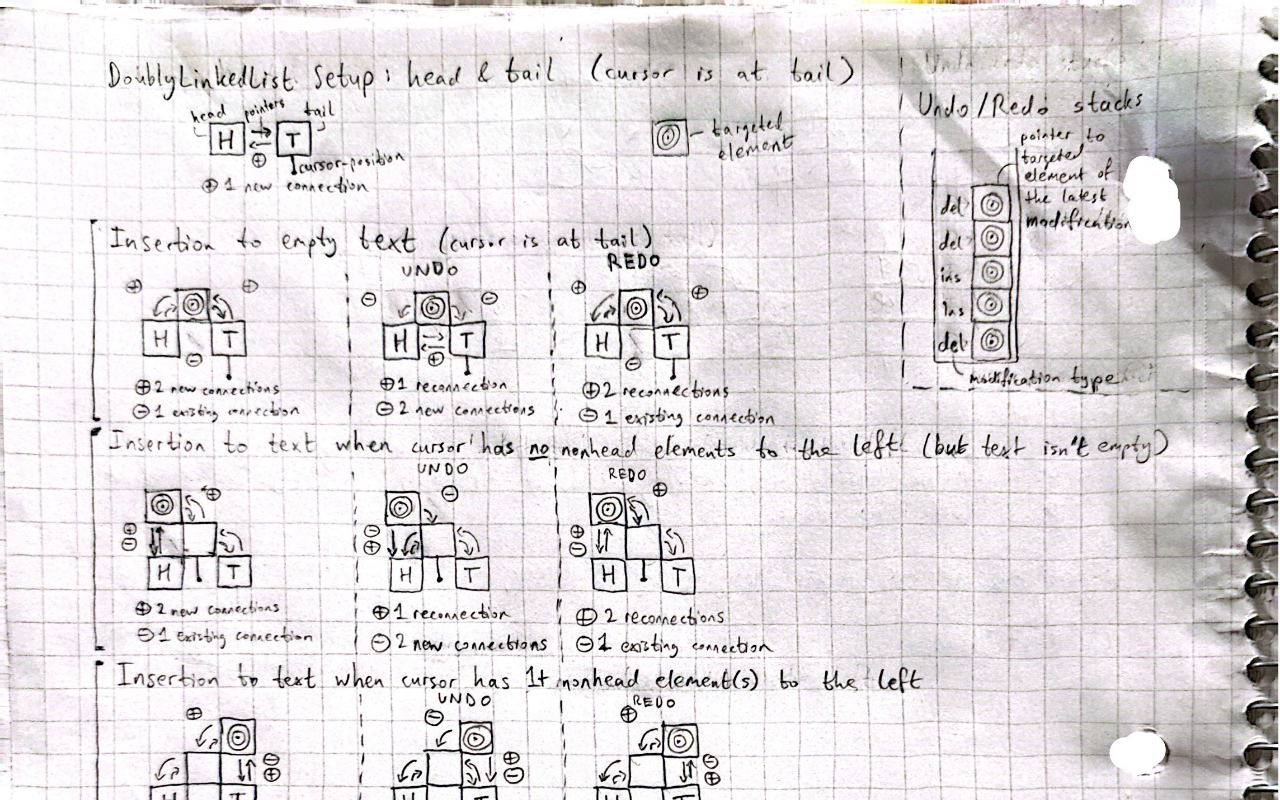
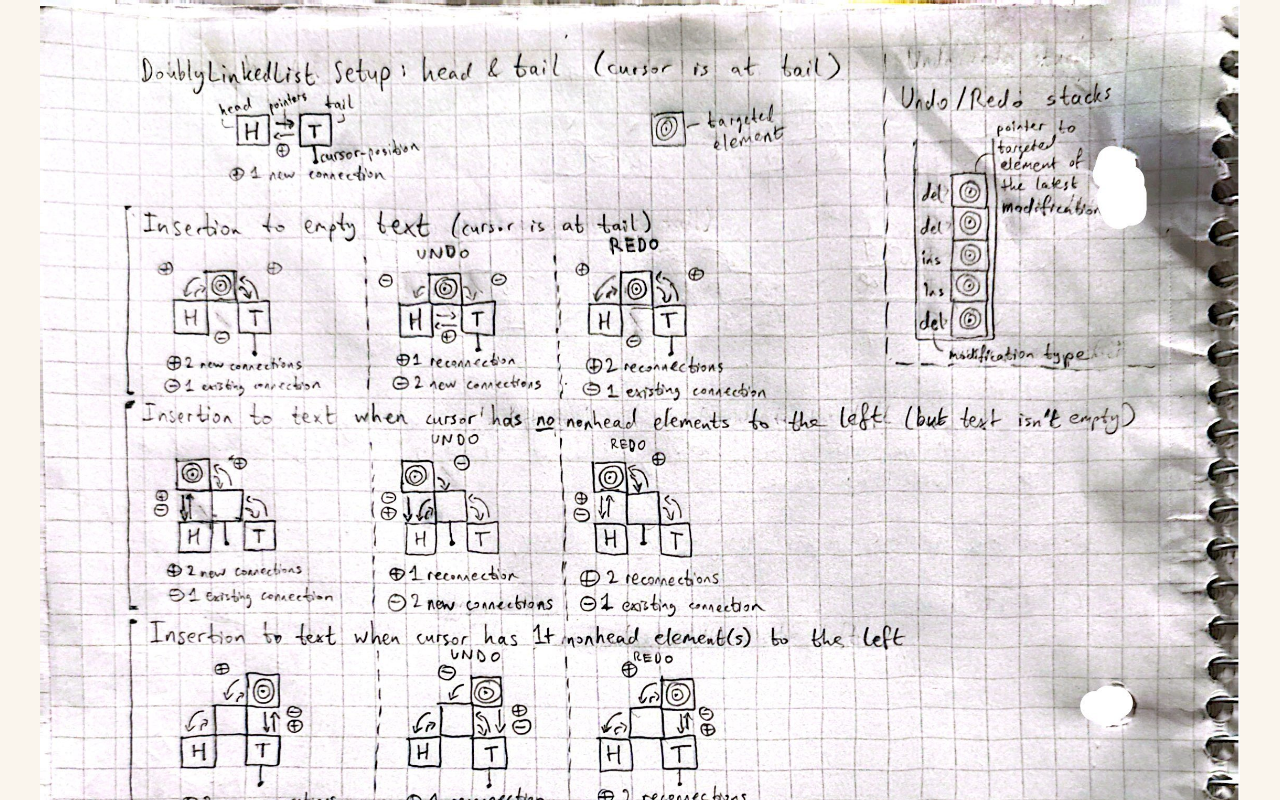
Before and after one commit to seohyun-hwang/homepage, a website built with webpack: page imageHTML/textEditorJavaIllustration-09.26.2025.html in a window 1280 px wide. Shown: the top 800 px of the page. Built offline with nearby package versions, Linux system fonts and the light colour scheme.

Commit message:
Version 1.1.1

```diff
--- a/assets/css/style.css
+++ b/assets/css/style.css
@@ -182,15 +182,17 @@ textarea {
    ========================================================================== */
 
 
-@media only screen and (min-width: 35em) {
-  .responsive-image {
-    width: 100%;
+@media only screen and (min-width: 1200px) {
+  .responsive-selfpage-image {
+    width: 1200px;
     height: auto;
+    display: block;
+    margin: 0 auto;
   }
 }
 
 @media only screen and (max-width: 35em) {
-  .responsive-image {
+  .responsive-selfpage-image {
     max-height: 100%;
     width: auto;
   }
--- a/imageHTML/textEditorJavaIllustration-09.26.2025.html
+++ b/imageHTML/textEditorJavaIllustration-09.26.2025.html
@@ -6,7 +6,7 @@
   <title>Project illustration JPG (09.26.2025)</title>
 </head>
 <body>
-  <div class="responsive-image">
+  <div class="responsive-selfpage-image">
     <img src="../img/TextEditorJava_illustration_09.26.25_3.jpg" alt="Project illustration JPG (09.26.2025)">
   </div>
 </body>
```
